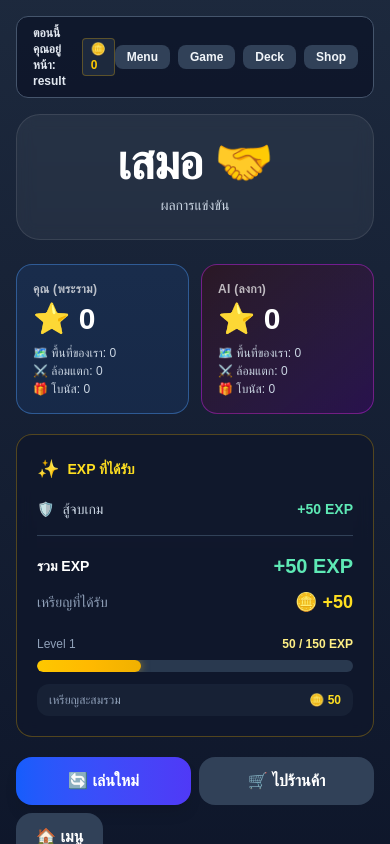
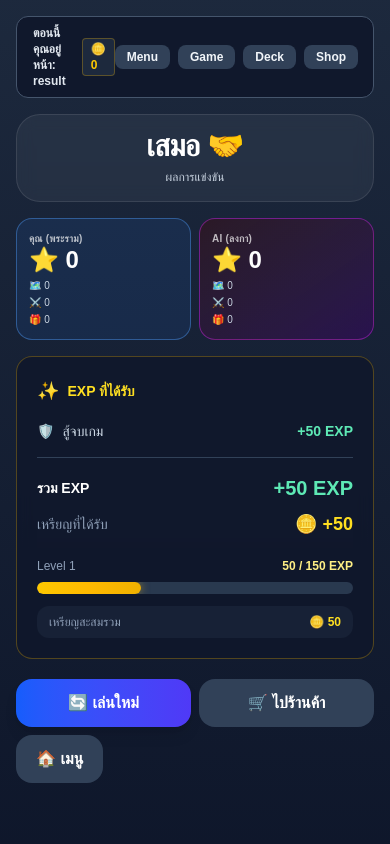
Before and after one commit to Alakok77/Game-Demo, a Next.js app: page /result in a window 390 px wide. Built offline with nearby package versions, Linux system fonts and the light colour scheme.

Commit message:
feat: Mobile layout polished across all app routes

```diff
--- a/app/menu/page.tsx
+++ b/app/menu/page.tsx
@@ -10,33 +10,33 @@ export default function MenuPage() {
     <div className="h-screen overflow-hidden bg-gradient-to-b from-slate-900 to-slate-800 p-4 text-white">
       <div className="mx-auto h-full w-full max-w-6xl">
         <Navigation />
-        <div className="flex h-[calc(100%-56px)] items-center justify-center">
-          <div className="w-full max-w-md space-y-4">
+        <div className="flex h-[calc(100%-56px)] items-center justify-center pb-[env(safe-area-inset-bottom)]">
+          <div className="w-full max-w-md space-y-4 px-2 sm:px-0">
             {/* Profile Panel */}
             <ProfilePanel />
 
             {/* Game mode card */}
-            <div className="rounded-2xl border border-slate-600 bg-slate-900/90 p-6 text-center shadow-lg">
-              <h1 className="text-2xl font-bold">รามเกียรติ์: ศึกชิงพื้นที่</h1>
-              <p className="mt-1 text-sm text-slate-400">เลือกโหมดที่ต้องการ</p>
-              <div className="mt-5 grid gap-3">
+            <div className="rounded-3xl border border-slate-600/60 bg-slate-900/95 p-5 sm:p-8 text-center shadow-2xl backdrop-blur-md">
+              <h1 className="text-2xl sm:text-3xl font-black tracking-tight bg-gradient-to-r from-amber-200 to-yellow-500 bg-clip-text text-transparent">รามเกียรติ์: ศึกชิงพื้นที่</h1>
+              <p className="mt-1.5 text-sm font-semibold text-slate-400">เลือกโหมดที่ต้องการ</p>
+              <div className="mt-6 flex flex-col gap-3">
                 <button
-                  className="rounded-xl bg-gradient-to-r from-blue-600 to-indigo-600 px-4 py-3 font-semibold hover:brightness-110 transition"
+                  className="rounded-2xl bg-gradient-to-b from-blue-500 to-blue-700 px-4 py-4 text-lg font-bold shadow-[0_4px_20px_rgba(37,99,235,0.4)] hover:brightness-110 active:scale-95 transition-all"
                   onClick={() => router.push("/select-faction")}
                 >
                   ⚔️ เริ่มเกม
                 </button>
                 <button
-                  className="rounded-xl bg-slate-700 px-4 py-3 font-semibold hover:bg-slate-600 transition"
+                  className="rounded-2xl bg-slate-800 border border-slate-700 px-4 py-3.5 font-bold hover:bg-slate-700 active:scale-95 transition-all w-full leading-tight"
                   onClick={() => router.push("/deck")}
                 >
-                  🃏 Deck Builder
+                  🃏 จัดเด็คการ์ด
                 </button>
                 <button
-                  className="rounded-xl bg-slate-700 px-4 py-3 font-semibold hover:bg-slate-600 transition"
+                  className="rounded-2xl bg-slate-800 border border-slate-700 px-4 py-3.5 font-bold hover:bg-slate-700 active:scale-95 transition-all w-full leading-tight"
                   onClick={() => router.push("/select-faction?tutorial=1")}
                 >
-                  📖 Tutorial
+                  📖 วิธีสอนเล่น
                 </button>
               </div>
             </div>
--- a/app/result/page.tsx
+++ b/app/result/page.tsx
@@ -172,10 +172,10 @@ export default function ResultPage() {
             initial={{ opacity: 0, y: -20, scale: 0.95 }}
             animate={{ opacity: 1, y: 0, scale: 1 }}
             transition={{ type: "spring", stiffness: 200, damping: 20 }}
-            className="mb-6 rounded-3xl border border-white/10 bg-white/5 p-6 text-center backdrop-blur"
+            className="mb-4 sm:mb-6 rounded-3xl border border-white/10 bg-white/5 p-4 sm:p-6 text-center backdrop-blur"
           >
-            <div className="text-5xl font-black tracking-tight text-white">{winnerLabel}</div>
-            <div className="mt-2 text-sm text-slate-300">ผลการแข่งขัน</div>
+            <div className="text-3xl sm:text-5xl font-black tracking-tight text-white leading-none">{winnerLabel}</div>
+            <div className="mt-2 text-xs sm:text-sm text-slate-300">ผลการแข่งขัน</div>
             {gameOverReason && (
               <div className="mt-2 inline-flex items-center gap-1.5 rounded-full bg-slate-700/60 border border-slate-600/60 px-3 py-1 text-xs font-semibold text-slate-300">
                 🏁 เหตุผล: {gameOverReason}
@@ -188,24 +188,24 @@ export default function ResultPage() {
             initial={{ opacity: 0, y: 16 }}
             animate={{ opacity: 1, y: 0 }}
             transition={{ delay: 0.15 }}
-            className="mb-5 grid grid-cols-2 gap-3"
+            className="mb-4 sm:mb-5 grid grid-cols-2 gap-2 sm:gap-3"
           >
-            <div className={["rounded-2xl border p-4", humanPanelShellClasses(human.faction)].join(" ")}>
-              <div className="mb-1 text-xs font-semibold text-white/70 uppercase tracking-wide">{humanPlayerLabel(human.faction)}</div>
-              <div className="text-3xl font-extrabold text-white">⭐ {scores.total[human.faction]}</div>
-              <div className="mt-2 space-y-0.5 text-xs text-slate-300">
-                <div>🗺️ พื้นที่ของเรา: {scores.territory[human.faction]}</div>
-                <div>⚔️ ล้อมแตก: {scores.captures[human.faction]}</div>
-                <div>🎁 โบนัส: {scores.bonus[human.faction]}</div>
+            <div className={["rounded-2xl border p-3 sm:p-4", humanPanelShellClasses(human.faction)].join(" ")}>
+              <div className="mb-0.5 sm:mb-1 text-[10px] sm:text-xs font-semibold text-white/70 uppercase tracking-wide">{humanPlayerLabel(human.faction)}</div>
+              <div className="text-2xl sm:text-3xl font-extrabold text-white leading-none">⭐ {scores.total[human.faction]}</div>
+              <div className="mt-1.5 sm:mt-2 space-y-0.5 text-[10px] sm:text-xs text-slate-300">
+                <div>🗺️ <span className="hidden sm:inline">พื้นที่ของเรา:</span> {scores.territory[human.faction]}</div>
+                <div>⚔️ <span className="hidden sm:inline">ล้อมแตก:</span> {scores.captures[human.faction]}</div>
+                <div>🎁 <span className="hidden sm:inline">โบนัส:</span> {scores.bonus[human.faction]}</div>
               </div>
             </div>
-            <div className={["rounded-2xl border p-4", aiPanelShellClasses(ai.faction)].join(" ")}>
-              <div className="mb-1 text-xs font-semibold text-white/70 uppercase tracking-wide">{aiPlayerLabel(ai.faction)}</div>
-              <div className="text-3xl font-extrabold text-white">⭐ {scores.total[ai.faction]}</div>
-              <div className="mt-2 space-y-0.5 text-xs text-slate-300">
-                <div>🗺️ พื้นที่ของเรา: {scores.territory[ai.faction]}</div>
-                <div>⚔️ ล้อมแตก: {scores.captures[ai.faction]}</div>
-                <div>🎁 โบนัส: {scores.bonus[ai.faction]}</div>
+            <div className={["rounded-2xl border p-3 sm:p-4", aiPanelShellClasses(ai.faction)].join(" ")}>
+              <div className="mb-0.5 sm:mb-1 text-[10px] sm:text-xs font-semibold text-white/70 uppercase tracking-wide">{aiPlayerLabel(ai.faction)}</div>
+              <div className="text-2xl sm:text-3xl font-extrabold text-white leading-none">⭐ {scores.total[ai.faction]}</div>
+              <div className="mt-1.5 sm:mt-2 space-y-0.5 text-[10px] sm:text-xs text-slate-300">
+                <div>🗺️ <span className="hidden sm:inline">พื้นที่ของเรา:</span> {scores.territory[ai.faction]}</div>
+                <div>⚔️ <span className="hidden sm:inline">ล้อมแตก:</span> {scores.captures[ai.faction]}</div>
+                <div>🎁 <span className="hidden sm:inline">โบนัส:</span> {scores.bonus[ai.faction]}</div>
               </div>
             </div>
           </motion.div>
--- a/app/shop/page.tsx
+++ b/app/shop/page.tsx
@@ -196,8 +196,7 @@ export default function ShopPage() {
 
   if (!mounted || !profile) {
     return (
-      <div className="h-screen bg-slate-900 p-4 text-white">
-        <Navigation />
+      <div className="h-screen overflow-y-auto bg-slate-950 text-slate-100 pb-[env(safe-area-inset-bottom)] relative select-none">
         <div className="flex h-64 items-center justify-center animate-pulse text-slate-500">กำลังเดินทางไปร้านค้า...</div>
       </div>
     );
@@ -258,7 +257,7 @@ export default function ShopPage() {
   };
 
   return (
-    <div className="h-full bg-slate-950 p-2 md:p-4 text-slate-100 flex flex-col font-sans overflow-hidden">
+    <div className="h-[100dvh] bg-slate-950 p-2 md:p-4 pb-[env(safe-area-inset-bottom,8px)] text-slate-100 flex flex-col font-sans overflow-hidden">
       <div className="mx-auto w-full max-w-6xl flex-1 flex flex-col min-h-0 relative">
         <Navigation />
 
--- a/deck/MobileDeckBuilder.tsx
+++ b/deck/MobileDeckBuilder.tsx
@@ -215,7 +215,7 @@ function DeckSlotCard({
 
       {/* Remove button */}
       <button
-        className="absolute top-1 right-1 w-5 h-5 rounded-full bg-red-600/80 text-white text-[10px] font-black flex items-center justify-center z-10 active:bg-red-500 leading-none"
+        className="absolute top-1.5 right-1.5 w-6 h-6 rounded-full bg-red-600/90 text-white text-xs font-black flex items-center justify-center z-10 active:bg-red-500 leading-none shadow-md backdrop-blur-sm"
         onClick={(e) => { e.stopPropagation(); onRemove?.(index); }}
       >
         ×
@@ -223,11 +223,11 @@ function DeckSlotCard({
 
       {/* Content */}
       <div className="flex-1 flex flex-col items-center justify-center px-1 pt-3 pb-1 text-center">
-        <div className="text-xl leading-none mb-0.5">{card.icon ?? "🃏"}</div>
-        <div className="text-[8px] font-bold text-white line-clamp-2 leading-tight px-0.5">
+        <div className="text-3xl sm:text-4xl leading-none mb-1 drop-shadow-md">{card.icon ?? "🃏"}</div>
+        <div className="text-[10px] sm:text-xs font-black text-white line-clamp-2 leading-tight px-1 drop-shadow">
           {card.name}
         </div>
-        <div className="mt-0.5 text-[7px] text-orange-400 font-bold">⚡{card.cost}</div>
+        <div className="mt-1 text-[9px] sm:text-[10px] text-orange-400 font-bold bg-black/40 px-1.5 py-0.5 rounded-md">⚡ {card.cost}</div>
       </div>
     </motion.div>
   );
@@ -549,7 +549,7 @@ export function MobileDeckBuilder({ onBack }: { onBack?: () => void }) {
         {activeSection === "deck" && (
           <div className="px-3 pt-3 pb-4">
             <AnimatePresence>
-              <div className="grid grid-cols-5 gap-2">
+              <div className="grid grid-cols-3 sm:grid-cols-4 gap-3">
                 {Array.from({ length: DECK_SIZE }).map((_, i) => {
                   const id = deckIds[i];
                   return (
```
Also changed, not shown: app/select-faction/page.tsx (+18 -18 lines).
